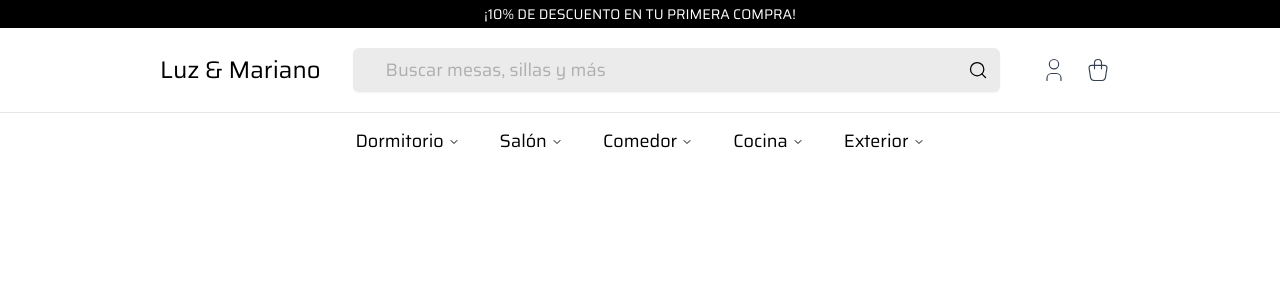
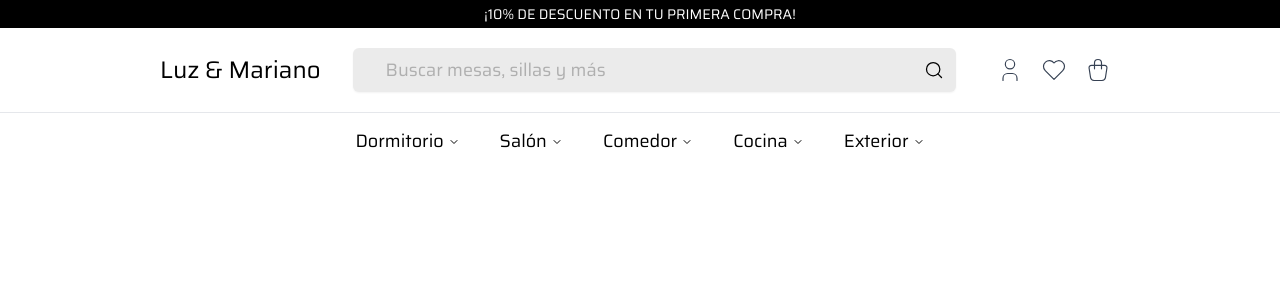
Before and after one commit to mchouhy/sur-website, a Next.js app: page / in a window 1280 px wide. Shown: the top 300 px of the page. Built offline with nearby package versions, Linux system fonts and the light colour scheme.

Commit message:
Add favorite section in user menu

```diff
--- a/src/components/layout/user-menu.tsx
+++ b/src/components/layout/user-menu.tsx
@@ -1,3 +1,4 @@
+import HeartSvgIcon from "../icons/HeartSvgIcon";
 import ShoppingBagSvgIcon from "../icons/ShoppingBagSvgIcon";
 import UserSvgIcon from "../icons/UserSvgIcon";
 
@@ -9,14 +10,11 @@ export function UserMenu() {
           <UserSvgIcon width={28} />
         </a>
       </li>
-      {/* <li className="inline-block px-2">
-              <a
-                href="/favorites"
-                className="text-gray-700 hover:text-gray-900"
-              >
-                <HeartSvgIcon width={28} />
-              </a>
-            </li> */}
+      <li className="inline-block px-2">
+        <a href="/favorites" className="text-gray-700 hover:text-gray-900">
+          <HeartSvgIcon width={28} />
+        </a>
+      </li>
       <li className="inline-block px-2">
         <a href="/cart" className="text-gray-700 hover:text-gray-900">
           <ShoppingBagSvgIcon width={28} />
```
